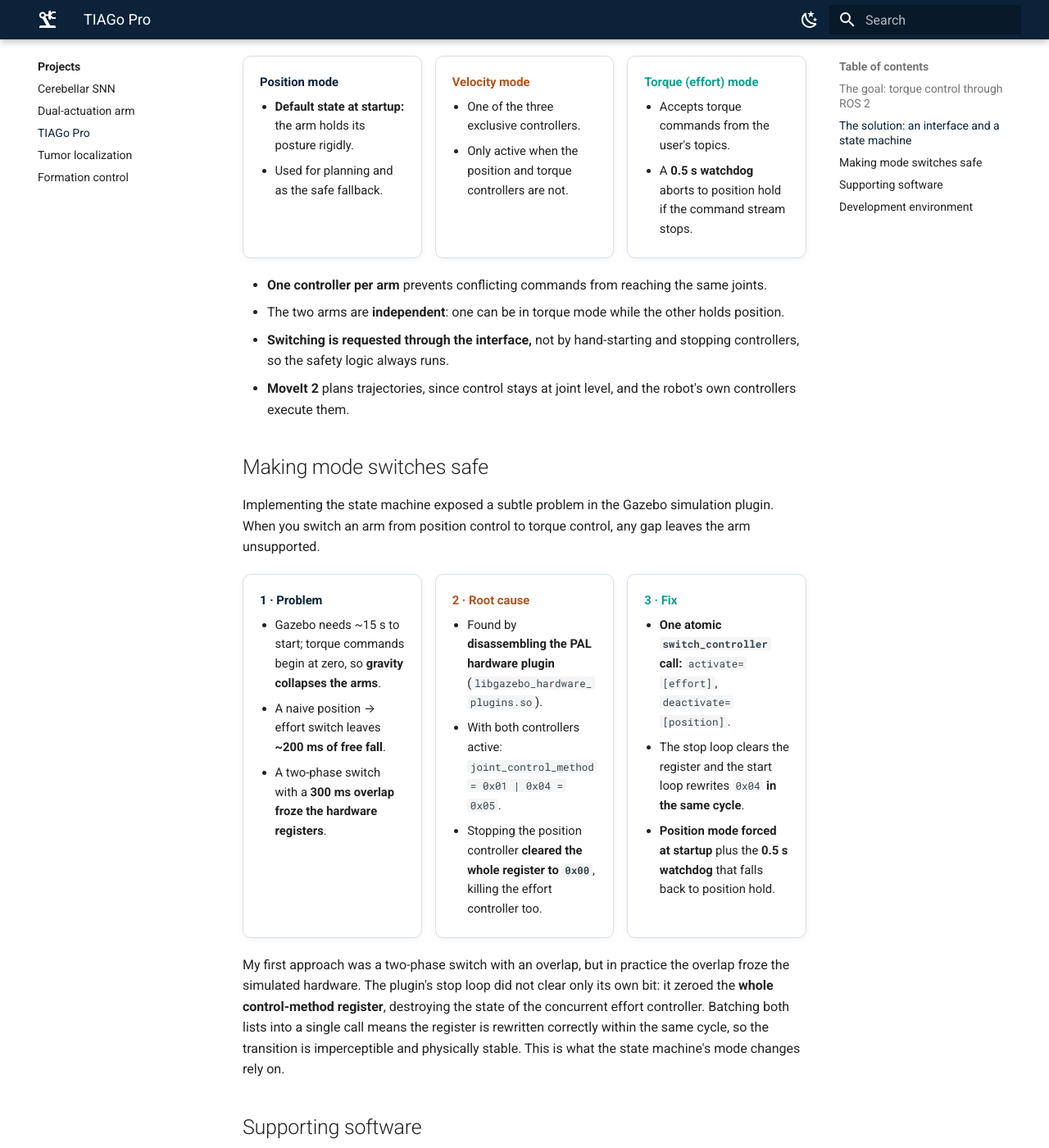
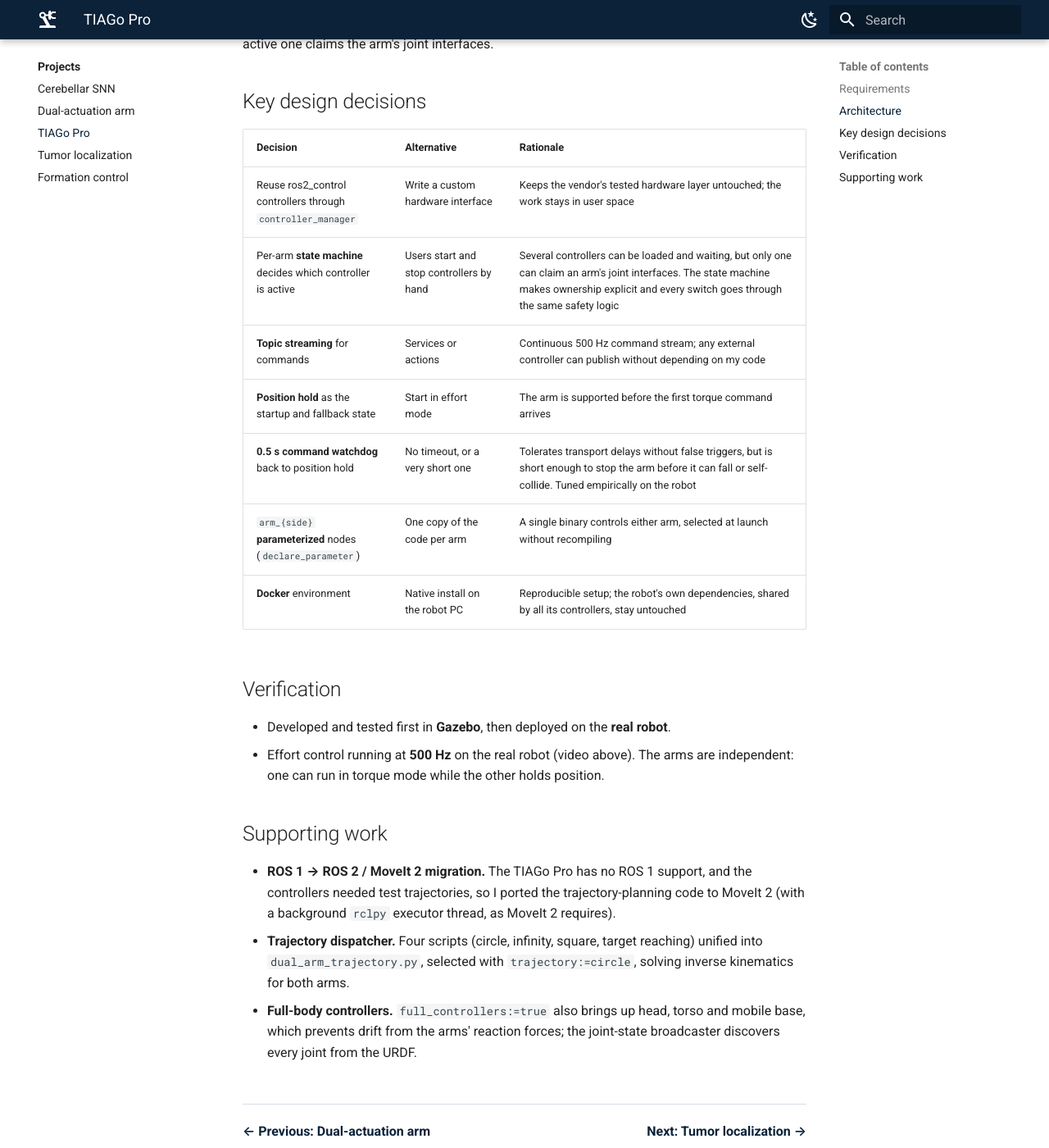
Before and after one commit to Bernou95/Bernou95.github.io, an MkDocs documentation site: the page built from docs/projects/tiago-pro.md, in a window 1280 px wide and 1400 px high, scrolled down 1848 px. Shown: the whole window at 82% size. Built offline with MkDocs 1.6.1 and Material for MkDocs 9.7.7, drawn with Linux system fonts in a browser that asks for light colours; some of the changed text lies outside the part shown.

Commit message:
Rewrite project pages around requirements and design decisions
Co-Authored-By: Claude Opus 5.5 <noreply@anthropic.com>

```diff
--- a/docs/projects/index.md
+++ b/docs/projects/index.md
@@ -24,8 +24,9 @@ From algorithms to real robots. Click a title for the full story of each project
 <figure><video src="../assets/video/sim2real_4.mp4" poster="../assets/video/sim2real_4.jpg" autoplay loop muted playsinline></video><figcaption>4 · After ~80 more trials, the error converges</figcaption></figure>
 </div>
 
-- **Challenge:** learn arm control in torque, in real time and safely, on robots with different dynamics.
-- **My work:** Gazebo–EDLUT bridge (Neurorobotics Platform), SNN on GPU including Jetson Xavier/Orin, torque-safety layer, real-robot tests on Franka Research 3, Baxter and Sawyer with Vicon ground truth.
+- **Requirement:** learn joint torque control in real time, on robots with different dynamics, without damaging them.
+- **Key decisions:** NRP/ROS bridge so sim-to-real is a topic change; learn in simulation first; bounded torque output by design; network size and rate scaled per platform; Vicon as independent ground truth.
+- **My work:** Gazebo–EDLUT bridge, GPU and Jetson Xavier/Orin deployment, real-robot tests on Franka Research 3, Baxter and Sawyer.
 - **Result:** ~450 trials (~30 min) in simulation, then ~80 trials on the real robot until the error converged.
 - **Control rate:** PC 500 Hz · Jetson Orin 250 Hz · Jetson Xavier 100 Hz.
 
@@ -39,7 +40,7 @@ From algorithms to real robots. Click a title for the full story of each project
 
 ## [Dual-actuation arm: remote high-level interface](dual-actuation-arm.md)
 
-<p class="headline">Lets neural controllers drive a research arm with muscle-like actuators from another computer.</p>
+<p class="headline">A remote ROS 2 interface for a research arm with muscle-like actuators; the on-board controller stays pure C++.</p>
 
 <div class="media two">
 <figure><img src="../assets/img/arm_alpha.jpg" alt="Alpha version of the dual-actuation arm"><figcaption>Alpha version</figcaption></figure>
@@ -50,9 +51,9 @@ From algorithms to real robots. Click a title for the full story of each project
 <figure class="tall"><video src="../assets/video/arm_stiff.mp4" poster="../assets/video/arm_stiff.jpg" controls preload="none" muted playsinline></video><figcaption>② With stiffness</figcaption></figure>
 </div>
 
-- **Challenge:** each joint has agonist and antagonist actuators (adjustable stiffness), and its Raspberry Pi 4 controller has no GPU for neural controllers.
-- **My work:** high-level interface in ROS 2 and a Rust + Zenoh link for remote commands, targeting 1 kHz torque control and exchanging kinematics and commands.
-- **Result:** neural controllers run off-board; the clips compare the arm without and with stiffness.
+- **Requirement:** run neural controllers off-board (the Raspberry Pi 4 has no GPU) and expose the arm to ROS 2 users, targeting 1 kHz torque control.
+- **Key decisions:** no ROS 2 on the robot (pure C++); Zenoh bridges ROS 2 on the PC to the robot, keeping both sides compatible.
+- **My work:** the remote ROS 2 interface and command link (Rust + Zenoh), exchanging commands and kinematics. The clips compare the arm without and with stiffness.
 - **Context:** EPFL BioRob visit (2025), with [KM-RoBoTa](https://km-robota.com/) on the hardware deployment.
 
 <p class="links"><a href="dual-actuation-arm/">Read the full story →</a></p>
@@ -65,17 +66,15 @@ From algorithms to real robots. Click a title for the full story of each project
 
 ## [TIAGo Pro: a ROS 2 torque interface for both arms](tiago-pro.md)
 
-<p class="headline">I built the missing torque interface for the arms: a ROS 2 interface to the arm controllers with a state machine that allows one controller per arm. Running on the real robot at 500 Hz.</p>
+<p class="headline">Safe torque control of both arms over ROS 2 at 500 Hz, validated on the real robot.</p>
 
-<div class="media narrow-wide">
+<div class="media">
 <figure class="tall"><video src="../assets/video/tiago.mp4" poster="../assets/video/tiago.jpg" autoplay loop muted playsinline></video><figcaption>Torque control on the real TIAGo Pro</figcaption></figure>
-<figure><img src="../assets/img/tiago_bugfix.jpg" alt="Diagram: problem, root cause and fix of the controller switch"><figcaption>Making mode switches safe: problem, root cause and fix</figcaption></figure>
 </div>
 
-- **Challenge:** give users torque control of both arms through ROS 2 topics, safely.
-- **My work:** the ROS 2 interface to the arm controllers, plus a state machine that allows only one controller (position, velocity or torque) per arm at a time. MoveIt 2 for planning, Docker for the environment.
-- **Safe switching:** found a bug in the Gazebo simulation plugin by disassembling its binary. Fix: one atomic `switch_controller` call, position hold at startup, 0.5 s watchdog fallback.
-- **Software:** ROS 1 → ROS 2 / MoveIt 2 migration, parametric `arm_{side}` topics, 4 scripts merged into 1 dispatcher, full-body controllers.
+- **Requirement:** external controllers stream joint torques over ROS 2 topics at 500 Hz, with one controller owning each arm and a fail-safe fallback.
+- **Key decisions:** reuse ros2_control controllers (vendor stack untouched); a per-arm state machine decides which loaded controller claims the joints; position hold at startup and a 0.5 s watchdog; Docker for a reproducible setup.
+- **Supporting work:** ROS 1 → ROS 2 / MoveIt 2 migration for test trajectories, parametric `arm_{side}` nodes, a dual-arm trajectory dispatcher, full-body controllers.
 
 <p class="links"><a href="tiago-pro/">Read the full story →</a></p>
 
@@ -98,7 +97,8 @@ From algorithms to real robots. Click a title for the full story of each project
 <figure><img src="../assets/img/tumor_estimate.jpg" alt="Gaussian Process estimate"><figcaption>Estimate from a fraction of the samples</figcaption></figure>
 </div>
 
-- **Challenge:** locate and outline a tumor beneath the tissue surface, where vision cannot see, for minimally invasive surgery.
+- **Requirement:** locate and outline a tumor beneath the tissue surface, where vision cannot see, with as few palpations as possible.
+- **Key decisions:** Gaussian Process active search instead of an exhaustive sweep; an EBI sensor emulator to validate before hardware.
 - **My work:** dVRK PSM2 palpation with an electrical bioimpedance probe; ROS/RViz simulation and EBI sensor emulator (20×20 grid); Gaussian Process active area search in MATLAB; RealSense point cloud and fiducials for 3D validation.
 - **Result:** the estimate matches the exhaustive ground truth. Tested on a sponge phantom (soap and water for impedance contrast).
 
--- a/docs/projects/tiago-pro.md
+++ b/docs/projects/tiago-pro.md
@@ -7,7 +7,7 @@ title: TIAGo Pro
 
 # TIAGo Pro: a ROS 2 torque interface for both arms
 
-<p class="lede">Torque control of both TIAGo Pro arms through ROS 2, running safely on the real robot at 500 Hz.</p>
+<p class="lede">Safe torque control of both TIAGo Pro arms over ROS 2 at 500 Hz, validated on the real robot.</p>
 
 <div class="chips"><span>ROS 2</span><span>ros2_control</span><span>MoveIt 2</span><span>State machine</span><span>Gazebo Classic</span><span>Docker</span><span>C++</span><span>Python</span></div>
 
@@ -15,12 +15,11 @@ title: TIAGo Pro
 
 | | |
 |---|---|
-| **Motivation** | Bring torque control of both arms to ROS 2 users, so neural and torque controllers can run on the robot |
-| **What I built** | A ROS 2 interface to the arm controllers, plus a state machine that allows **one** controller (position, velocity or torque) per arm at a time |
-| **Safety** | Position hold by default, atomic mode switching, 0.5 s watchdog back to position hold |
-| **Control rate** | Safe effort-based control at 500 Hz, tested on the real robot |
-| **Planning** | MoveIt 2 for trajectory planning (control stays at joint level) |
-| **Environment** | Docker, so the robot's own dependencies are never broken; Gazebo simulation first |
+| **Outcome** | External controllers (e.g. neural controllers) can command joint torques on both arms through ROS 2 topics |
+| **What I built** | A ROS 2 mode-manager node on top of ros2_control: one active controller per arm (position, velocity or effort), selected by a state machine |
+| **Control rate** | 500 Hz effort control, tested on the real robot |
+| **Safety** | Position hold at startup, 0.5 s command watchdog that falls back to position hold |
+| **Stack** | C++ and Python nodes, ros2_control, MoveIt 2, Gazebo Classic, Docker |
 
 </div>
 
@@ -28,109 +27,49 @@ title: TIAGo Pro
 <figure class="tall"><video src="../../assets/video/tiago.mp4" poster="../../assets/video/tiago.jpg" autoplay loop muted playsinline></video><figcaption>Torque control running on the real TIAGo Pro</figcaption></figure>
 </div>
 
-## The goal: torque control through ROS 2
+## Requirements
 
-The TIAGo Pro is a dual-arm mobile manipulator. The robot supports ROS 2 development, and I extended it with a **torque interface for the user through ROS 2 topics**: a clean way to publish efforts to the arm controllers.
+- Stream **joint torques** from an external controller over **ROS 2 topics at 500 Hz**.
+- **Exactly one controller owns each arm** at any time; the two arms are independent.
+- **Fail safe:** if the command stream stops, the arm holds its position.
+- Leave the **vendor software stack unmodified**.
+- A **reproducible** development and deployment environment.
 
-The work is the **development of the ROS 2 interface itself**, together with the safety logic that makes it usable on a physical robot, where a wrong torque command can damage the hardware.
-
-## The solution: an interface and a state machine
+## Architecture
 
 <div class="flow">
 <div class="node navy">User controller<small>publishes torques or joint commands</small></div>
 <div class="arr">⟶<small>ROS 2 topics</small></div>
-<div class="node teal">Motion controller interface<small>state machine, one mode per arm</small></div>
-<div class="arr">⟶<small>ros2_control</small></div>
+<div class="node teal">Mode manager<small>state machine, one mode per arm</small></div>
+<div class="arr">⟶<small>controller_manager</small></div>
 <div class="node slate">Arm controllers<small>position · velocity · effort</small></div>
 <div class="arr">⟶</div>
 <div class="node rust">TIAGo Pro arms<small>or Gazebo simulation</small></div>
 </div>
 
-Each arm has its own command topics and mode selection, named with an `arm_left_` / `arm_right_` prefix (for example `arm_left_effort_joint_controller/commands`). Behind them, a **state machine** applies one rule: **only one controller is active per arm** at any time.
+Users publish commands on per-arm topics (for example `arm_left_effort_joint_controller/commands`) and request a mode through the interface. The mode manager runs one state machine per arm and asks `controller_manager` to activate the matching ros2_control controller. All three controllers can be loaded and waiting, but only the active one claims the arm's joint interfaces.
 
-<div class="cols3" markdown>
-<div class="card c1" markdown>
-<p class="ctitle">Position mode</p>
+## Key design decisions
 
-- **Default state at startup:** the arm holds its posture rigidly.
-- Used for planning and as the safe fallback.
-</div>
-<div class="card c2" markdown>
-<p class="ctitle">Velocity mode</p>
+| Decision | Alternative | Rationale |
+|---|---|---|
+| Reuse ros2_control controllers through `controller_manager` | Write a custom hardware interface | Keeps the vendor's tested hardware layer untouched; the work stays in user space |
+| Per-arm **state machine** decides which controller is active | Users start and stop controllers by hand | Several controllers can be loaded and waiting, but only one can claim an arm's joint interfaces. The state machine makes ownership explicit and every switch goes through the same safety logic |
+| **Topic streaming** for commands | Services or actions | Continuous 500 Hz command stream; any external controller can publish without depending on my code |
+| **Position hold** as the startup and fallback state | Start in effort mode | The arm is supported before the first torque command arrives |
+| **0.5 s command watchdog** back to position hold | No timeout, or a very short one | Tolerates transport delays without false triggers, but is short enough to stop the arm before it can fall or self-collide. Tuned empirically on the robot |
+| `arm_{side}` **parameterized** nodes (`declare_parameter`) | One copy of the code per arm | A single binary controls either arm, selected at launch without recompiling |
+| **Docker** environment | Native install on the robot PC | Reproducible setup; the robot's own dependencies, shared by all its controllers, stay untouched |
 
-- One of the three exclusive controllers.
-- Only active when the position and torque controllers are not.
-</div>
-<div class="card c3" markdown>
-<p class="ctitle">Torque (effort) mode</p>
+## Verification
 
-- Accepts torque commands from the user's topics.
-- A **0.5 s watchdog** aborts to position hold if the command stream stops.
-</div>
-</div>
+- Developed and tested first in **Gazebo**, then deployed on the **real robot**.
+- Effort control running at **500 Hz** on the real robot (video above). The arms are independent: one can run in torque mode while the other holds position.
 
-- **One controller per arm** prevents conflicting commands from reaching the same joints.
-- The two arms are **independent**: one can be in torque mode while the other holds position.
-- **Switching is requested through the interface,** not by hand-starting and stopping controllers, so the safety logic always runs.
-- **MoveIt 2** plans trajectories, since control stays at joint level, and the robot's own controllers execute them.
+## Supporting work
 
-## Making mode switches safe
-
-Implementing the state machine exposed a subtle problem in the Gazebo simulation plugin. When you switch an arm from position control to torque control, any gap leaves the arm unsupported.
-
-<div class="cols3" markdown>
-<div class="card c1" markdown>
-<p class="ctitle">1 · Problem</p>
-
-- Gazebo needs ~15 s to start; torque commands begin at zero, so **gravity collapses the arms**.
-- A naive position → effort switch leaves **~200 ms of free fall**.
-- A two-phase switch with a **300 ms overlap froze the hardware registers**.
-</div>
-<div class="card c2" markdown>
-<p class="ctitle">2 · Root cause</p>
-
-- Found by **disassembling the PAL hardware plugin** (`libgazebo_hardware_plugins.so`).
-- With both controllers active: `joint_control_method = 0x01 | 0x04 = 0x05`.
-- Stopping the position controller **cleared the whole register to `0x00`**, killing the effort controller too.
-</div>
-<div class="card c3" markdown>
-<p class="ctitle">3 · Fix</p>
-
-- **One atomic `switch_controller` call:** `activate=[effort]`, `deactivate=[position]`.
-- The stop loop clears the register and the start loop rewrites `0x04` **in the same cycle**.
-- **Position mode forced at startup** plus the **0.5 s watchdog** that falls back to position hold.
-</div>
-</div>
-
-My first approach was a two-phase switch with an overlap, but in practice the overlap froze the simulated hardware. The plugin's stop loop did not clear only its own bit: it zeroed the **whole control-method register**, destroying the state of the concurrent effort controller. Batching both lists into a single call means the register is rewritten correctly within the same cycle, so the transition is imperceptible and physically stable. This is what the state machine's mode changes rely on.
-
-## Supporting software
-
-<div class="cols4" markdown>
-<div class="card" markdown>
-<p class="ctitle">ROS 1 → ROS 2 migration</p>
-The trajectory-planning setup was developed in MoveIt with ROS 1. Migration to MoveIt 2 was needed to test different trajectories. MoveIt in ROS 2 requires a **secondary executor thread** (`rclpy.spin`) in the background. Planning groups and joints were renamed (`arm_right`, `arm_right_[1-7]_joint`).
-<p class="cstack">rclpy · MoveIt 2</p>
-</div>
-<div class="card" markdown>
-<p class="ctitle">Parametric multi-arm topics</p>
-Hard-coded topics were replaced by **`arm_{side}_` prefixes** resolved with `declare_parameter` in the C++ nodes, so a single binary controls either arm, selected at launch **without recompiling**.
-<p class="cstack">C++ · ROS 2 params</p>
-</div>
-<div class="card" markdown>
-<p class="ctitle">4 scripts → 1 dispatcher</p>
-Circle, infinity, square and target-reaching scripts were unified into **`dual_arm_trajectory.py`**, selected with `trajectory:=circle`. It solves **inverse kinematics for both arms** at once.
-<p class="cstack">Python · IK</p>
-</div>
-<div class="card" markdown>
-<p class="ctitle">Full-body activation</p>
-`full_controllers:=true` brings up **head, torso and mobile base**: leaving the body inert caused physical drift from the arms' reaction forces. The joint-state broadcaster now **auto-discovers every joint in the URDF** instead of using a fixed list of 14.
-<p class="cstack">ros2_control · URDF</p>
-</div>
-</div>
-
-## Development environment
-
-The whole environment ran in **Docker**. Docker also keeps the robot's own dependencies untouched, which matters because the same dependencies serve all of the robot's controllers.
+- **ROS 1 → ROS 2 / MoveIt 2 migration.** The TIAGo Pro has no ROS 1 support, and the controllers needed test trajectories, so I ported the trajectory-planning code to MoveIt 2 (with a background `rclpy` executor thread, as MoveIt 2 requires).
+- **Trajectory dispatcher.** Four scripts (circle, infinity, square, target reaching) unified into `dual_arm_trajectory.py`, selected with `trajectory:=circle`, solving inverse kinematics for both arms.
+- **Full-body controllers.** `full_controllers:=true` also brings up head, torso and mobile base, which prevents drift from the arms' reaction forces; the joint-state broadcaster discovers every joint from the URDF.
 
 <div class="nextlink"><a href="../dual-actuation-arm/">← Previous: Dual-actuation arm</a><a href="../tumor-localization/">Next: Tumor localization →</a></div>
```
Also changed, not shown: docs/projects/cerebellar-snn.md (+45 -81 lines), docs/projects/dual-actuation-arm.md (+26 -16 lines), docs/projects/formation-control.md (+7 -0 lines), docs/projects/tumor-localization.md (+22 -22 lines).
